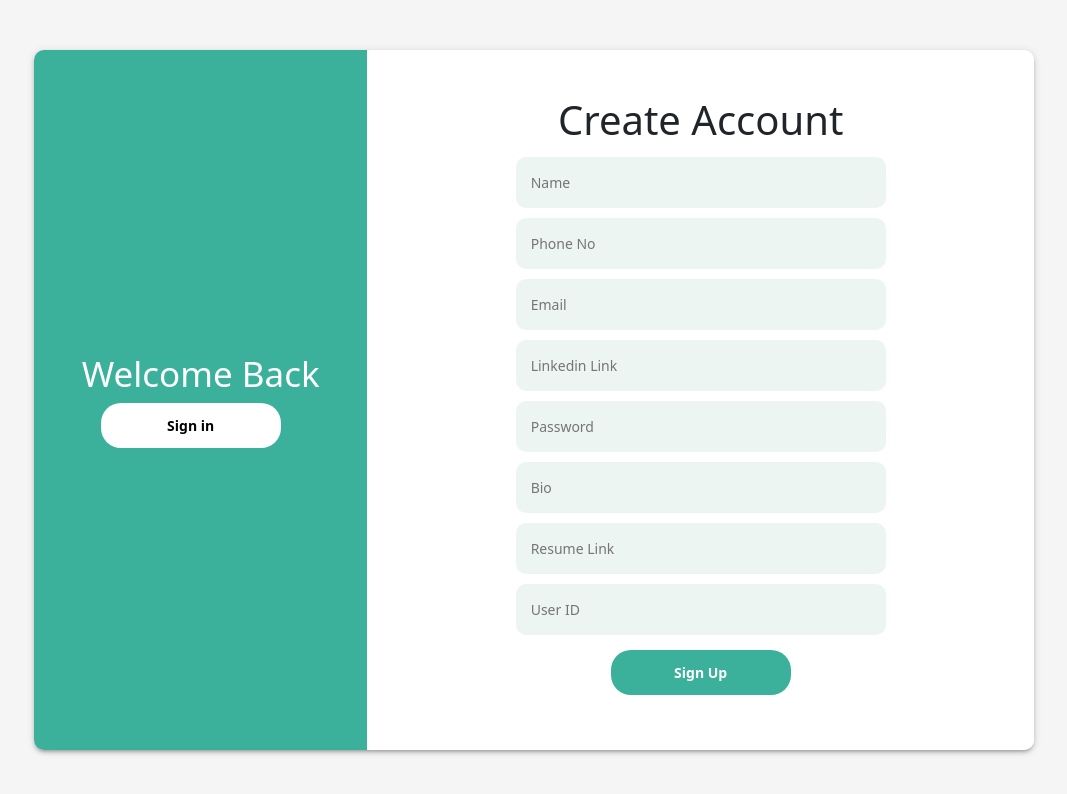
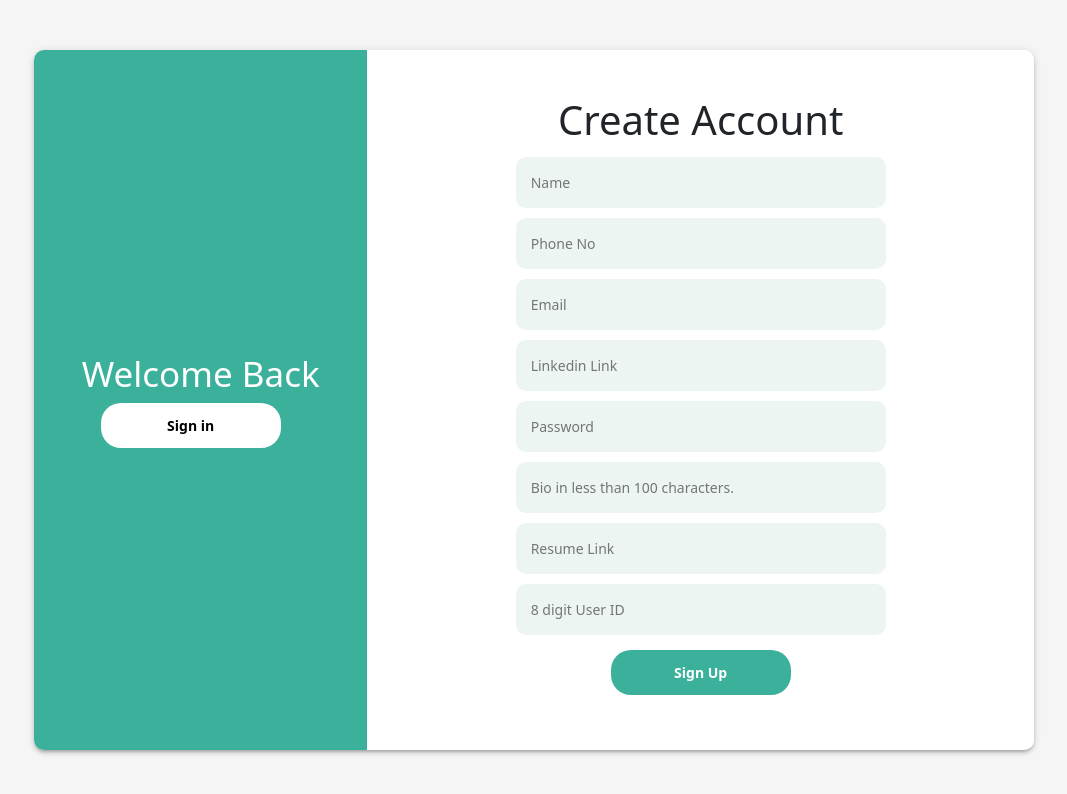
Before and after one commit to anujgoyal728/iot_project_client, a React (Create React App) app: page /signup in a window 1280 px wide. Shown: the top 794 px of the page, without its empty margins (106-1173 px from the left). Built offline with nearby package versions, Linux system fonts and the light colour scheme; the HTML template or start-up script is replaced by a standard one.

Commit message:
Updating UI

```diff
--- a/src/components/Signup/index.jsx
+++ b/src/components/Signup/index.jsx
@@ -70,6 +70,8 @@ const Signup = () => {
 							value={data.phoneNo}
 							required
 							className="input"
+							minLength={10}
+							maxLength={10}
 						/>
 						<input
 							type="email"
@@ -100,7 +102,7 @@ const Signup = () => {
 						/>
 						<input
 							type="text"
-							placeholder="Bio"
+							placeholder="Bio in less than 100 characters."
 							name="Bio"
 							onChange={handleChange}
 							value={data.Bio}
@@ -117,13 +119,15 @@ const Signup = () => {
 							className="input"
 						/>
 						<input
-							type="text"
-							placeholder="User ID"
+							type="Number"
+							placeholder="8 digit User ID"
 							name="user_id"
 							onChange={handleChange}
 							value={data.user_id}
 							required
 							className="input"
+							minLength={8}
+							maxLength={8}
 						/>
 						{error && <div className="error_msg">{error}</div>}
 						<button type="submit" className="green_btn">
```
